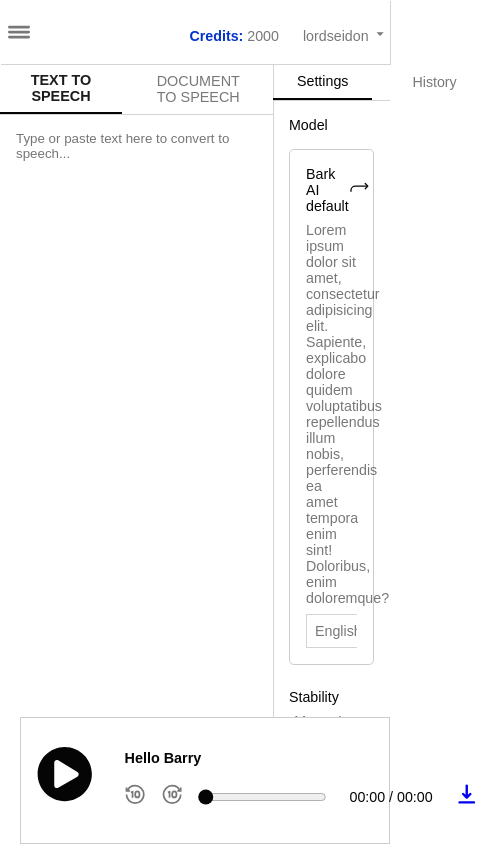
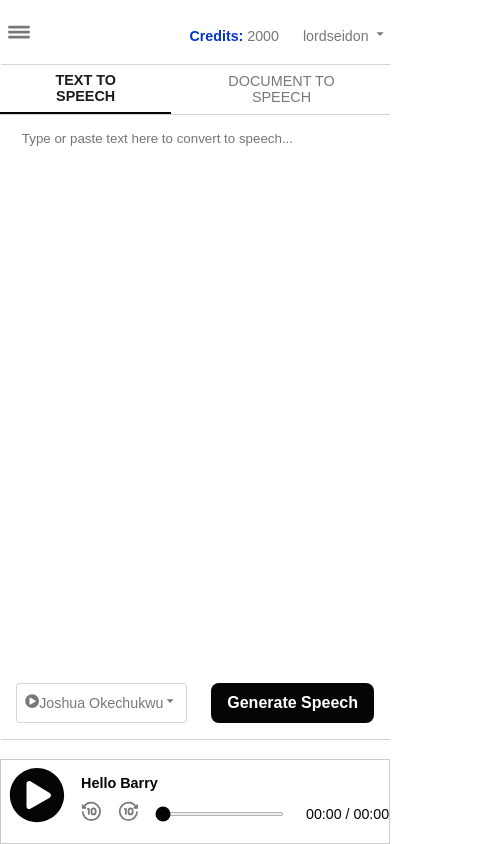
Before and after one commit to Lordsedion/Stellar-Voice, a React (Create React App) app: page / in a window 390 px wide. Shown: the top 844 px of the page, 481 px wide, since content can reach past the window. Built offline with nearby package versions, Linux system fonts and the light colour scheme.

Commit message:
Adding responsiveness to the site on mobile devices

```diff
--- a/src/components/main/mainview_dash/audio/audio.css
+++ b/src/components/main/mainview_dash/audio/audio.css
@@ -6,20 +6,21 @@
     left: 0;
     border: 0.4px solid #ccc;
     background: var(--color-bg);
-    padding: 1rem;
+    padding: 0.1rem 1rem;
     /* width: 100%; */
     margin-left: 5%;
-    height: 15%;
+    max-height: 15%;
+    overflow: hidden;
 }
 .audio-bel-1 audio {
     width: 100%;
     display: none;
 }
 .main-audio-con {
-    transform: translate(-50%, -50%);
-    position: relative;
-    top: 50%;
-    left: 50%;
+    /* transform: translate(-50%, -50%); */
+    /* position: relative; */
+    /* top: 50%;
+    left: 50%; */
     display: flex;
     align-items: center;
 }
@@ -28,9 +29,9 @@
     display: flex;
     flex-direction: column;
     align-items: flex-start;
-    gap: 1rem;
+    gap: 0.5rem;
     width: 100%;
-    padding: 1rem;
+    padding: 0.5rem 0;
 }
 .audio-more-1 {
     align-items: center;
@@ -43,9 +44,16 @@
     width: 65vw;
     margin: 0 1rem;
     height: 0.6rem;
-    border-radius: 0.3rem;
+    border-radius: 0.2rem;
+    outline: 0;
     accent-color: var(--color-tr-bg);
+    height: 0.25rem;
+    outline: 0;
     /* background-color: yellow; */
+}
+.range-audio::-webkit-slider-runnable-track {
+    border: 0;
+    outline: 0;
 }
 .range-audio::-webkit-slider-thumb {
     -webkit-appearance: none;
@@ -143,3 +151,10 @@
     animation-duration: 2s;
     bottom: -15%;
 }
+@media screen and (max-width:1100px) {
+    .audio-bel-1 {
+        width: 100%;
+        margin-left: 0;
+        padding: 0.4rem 0.5rem;
+    }
+}
--- a/src/components/main/mainview_dash/mainview_dash.css
+++ b/src/components/main/mainview_dash/mainview_dash.css
@@ -414,3 +414,18 @@
     overflow: auto;
     height: 100%;
 }
+
+@media screen and (max-width:1100px) {
+    .side-focus {
+        display: none;
+    }
+    .main-focus {
+        width: 100%;
+    }
+    #main-input-box-1 {
+        width: 97%;
+    }
+    .main-view-dashboard {
+        height: 80%;
+    }
+}
```
